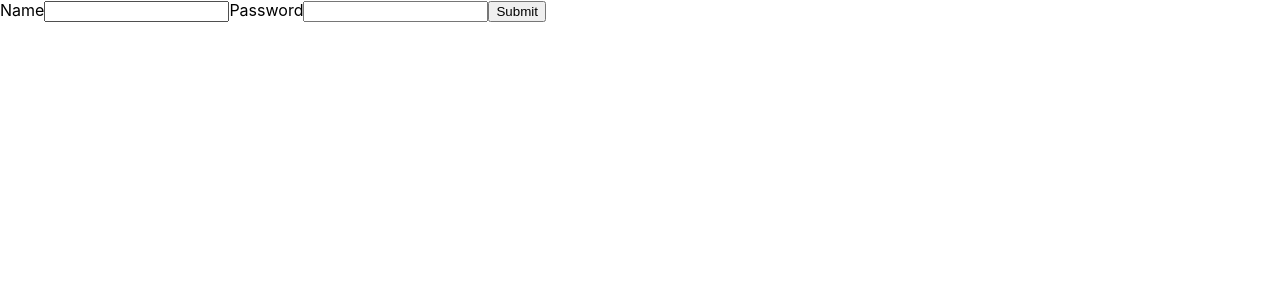
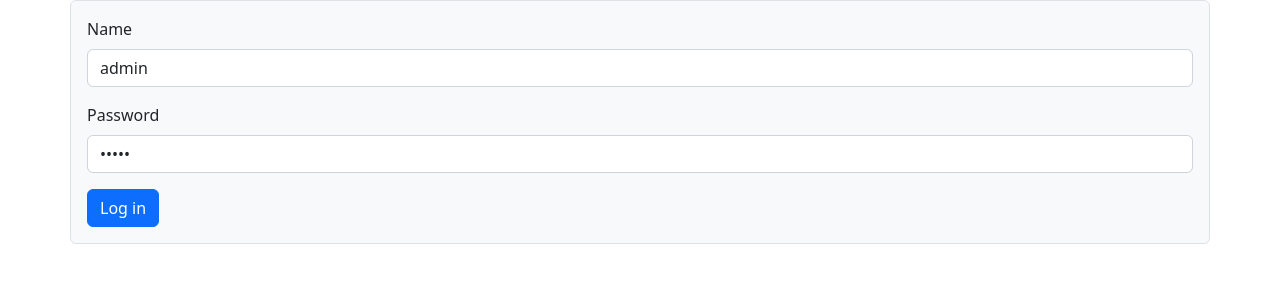
Before and after one commit to sirflyingv/frontend-project-12, a React (Create React App) app in the folder frontend/: page /login in a window 1280 px wide. Shown: the top 300 px of the page. Built offline with nearby package versions, Linux system fonts and the light colour scheme.

Commit message:
auth test

```diff
--- a/frontend/src/App.jsx
+++ b/frontend/src/App.jsx
@@ -1,12 +1,33 @@
-import React from 'react';
-// eslint-disable-next-line import/no-extraneous-dependencies
+/* eslint-disable react/jsx-no-constructed-context-values */
+/* eslint-disable functional/no-expression-statements */
+/* eslint-disable import/no-extraneous-dependencies */
+import React, { useState } from 'react';
+import 'bootstrap/dist/css/bootstrap.min.css';
 import { BrowserRouter, Routes, Route } from 'react-router-dom';
 import MainPage from './Components/MainPage';
 import LoginForm from './Components/LoginForm';
 import NotFound from './Components/NotFound';
 
-function App() {
+import { AuthContext } from './Contexts';
+
+const AuthProvider = ({ children }) => {
+  const [loggedIn, setLoggedIn] = useState(false);
+
+  const logIn = () => setLoggedIn(true);
+  const logOut = () => {
+    localStorage.removeItem('userId');
+    setLoggedIn(false);
+  };
+
   return (
+    <AuthContext.Provider value={{ loggedIn, logIn, logOut }}>
+      {children}
+    </AuthContext.Provider>
+  );
+};
+
+const App = () => (
+  <AuthProvider>
     <BrowserRouter>
       <Routes>
         <Route path="/" element={<MainPage />} />
@@ -14,7 +35,7 @@
         <Route path="*" element={<NotFound />} />
       </Routes>
     </BrowserRouter>
-  );
-}
+  </AuthProvider>
+);
 
 export default App;
--- a/frontend/src/Components/LoginForm.jsx
+++ b/frontend/src/Components/LoginForm.jsx
@@ -1,40 +1,73 @@
-import React from 'react';
+/* eslint-disable functional/no-expression-statements */
+/* eslint-disable import/no-extraneous-dependencies */
+import React /* , { useEffect, useState } */ from 'react';
+import { useNavigate } from 'react-router-dom';
+import { Button, Form, Container } from 'react-bootstrap';
 import { useFormik } from 'formik';
+import * as yup from 'yup';
+import axios from 'axios';
+import { useAuth } from '../Contexts';
 
-function LoginForm() {
+const LoginForm = () => {
+  const navigate = useNavigate();
+  const auth = useAuth();
+  const { localStorage } = window;
+
   const formik = useFormik({
-    initialValues: { name: '', password: '' },
-    onSubmit: (values) => {
-      console.log(JSON.stringify(values, null, 2));
+    initialValues: { username: 'admin', password: 'admin' },
+    validationSchema: yup.object({
+      username: yup.string()
+        .max(15, 'Must be 15 characters or less')
+        .required('Required'),
+      password: yup.string()
+        .min(4, 'Must be 6 characters or more')
+        .required('Required'),
+    }),
+    onSubmit: async (values) => {
+      const res = await axios.post('/api/v1/login', values, {
+        headers: {
+          'Content-Type': 'application/json',
+        },
+      }).catch((e) => console.log('op!', e));
+
+      localStorage.setItem('userId', JSON.stringify(res.data));
+      auth.logIn();
+      navigate('/');
     },
   });
+
   return (
-    <form onSubmit={formik.handleSubmit}>
-      <label htmlFor="name">
-        Name
-        <input
-          id="name"
-          name="name"
+    <Container className="container p-3 bg-light border rounded">
+      <Form onSubmit={formik.handleSubmit}>
+        <Form.Group className="mb-3" controlId="formBasicEmail">
+          <Form.Label>Name</Form.Label>
+          <Form.Control
+            name="username"
+            onChange={formik.handleChange}
+            value={formik.values.username}
+            onBlur={formik.handleBlur}
             type="text"
-          onChange={formik.handleChange}
-          value={formik.values.name}
+            placeholder="Enter name"
           />
-      </label>
+        </Form.Group>
 
-      <label htmlFor="name">
-        Password
-        <input
-          id="password"
+        <Form.Group className="mb-3" controlId="formBasicPassword">
+          <Form.Label>Password</Form.Label>
+          <Form.Control
             name="password"
-          type="text"
             onChange={formik.handleChange}
             value={formik.values.password}
+            onBlur={formik.handleBlur}
+            type="password"
+            placeholder="Password"
           />
-      </label>
-
-      <button type="submit">Submit</button>
-    </form>
+        </Form.Group>
+        <Button variant="primary" type="submit">
+          Log in
+        </Button>
+      </Form>
+    </Container>
   );
-}
+};
 
 export default LoginForm;
--- a/frontend/src/Components/MainPage.jsx
+++ b/frontend/src/Components/MainPage.jsx
@@ -1,10 +1,10 @@
 import React from 'react';
 
-function MainPage() {
-  const content = 'KEK';
+const MainPage = () => {
+  const content = 'Here will be chat';
   return (
     <h1>{content}</h1>
   );
-}
+};
 
 export default MainPage;
--- /dev/null
+++ b/frontend/src/Contexts/index.js
@@ -0,0 +1,5 @@
+import { createContext, useContext } from 'react';
+
+export const AuthContext = createContext({});
+
+export const useAuth = () => useContext(AuthContext);
--- a/frontend/src/index.js
+++ b/frontend/src/index.js
@@ -5,6 +5,7 @@
 // import reportWebVitals from './reportWebVitals';
 
 const root = ReactDOM.createRoot(document.getElementById('root'));
+// eslint-disable-next-line functional/no-expression-statements
 root.render(
   <React.StrictMode>
     <App />
```
Also changed, not shown: frontend/package.json (+6 -2 lines), frontend/.eslintrc.js (deleted), frontend/.eslintrc.yml (added), 1 other file (tests, documents, lock files or other folders). Lines whose indentation alone changed are shown as unchanged.
